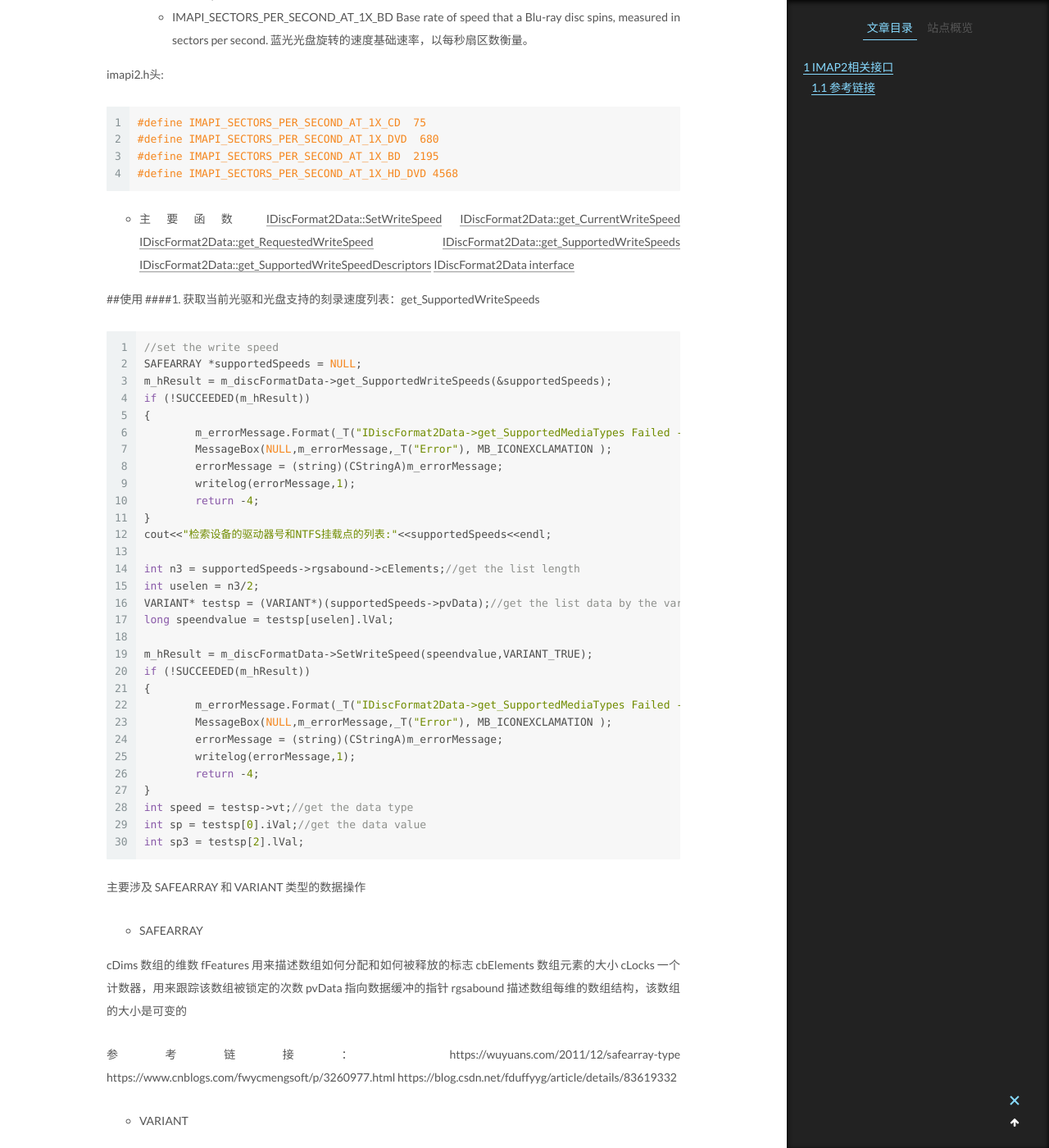
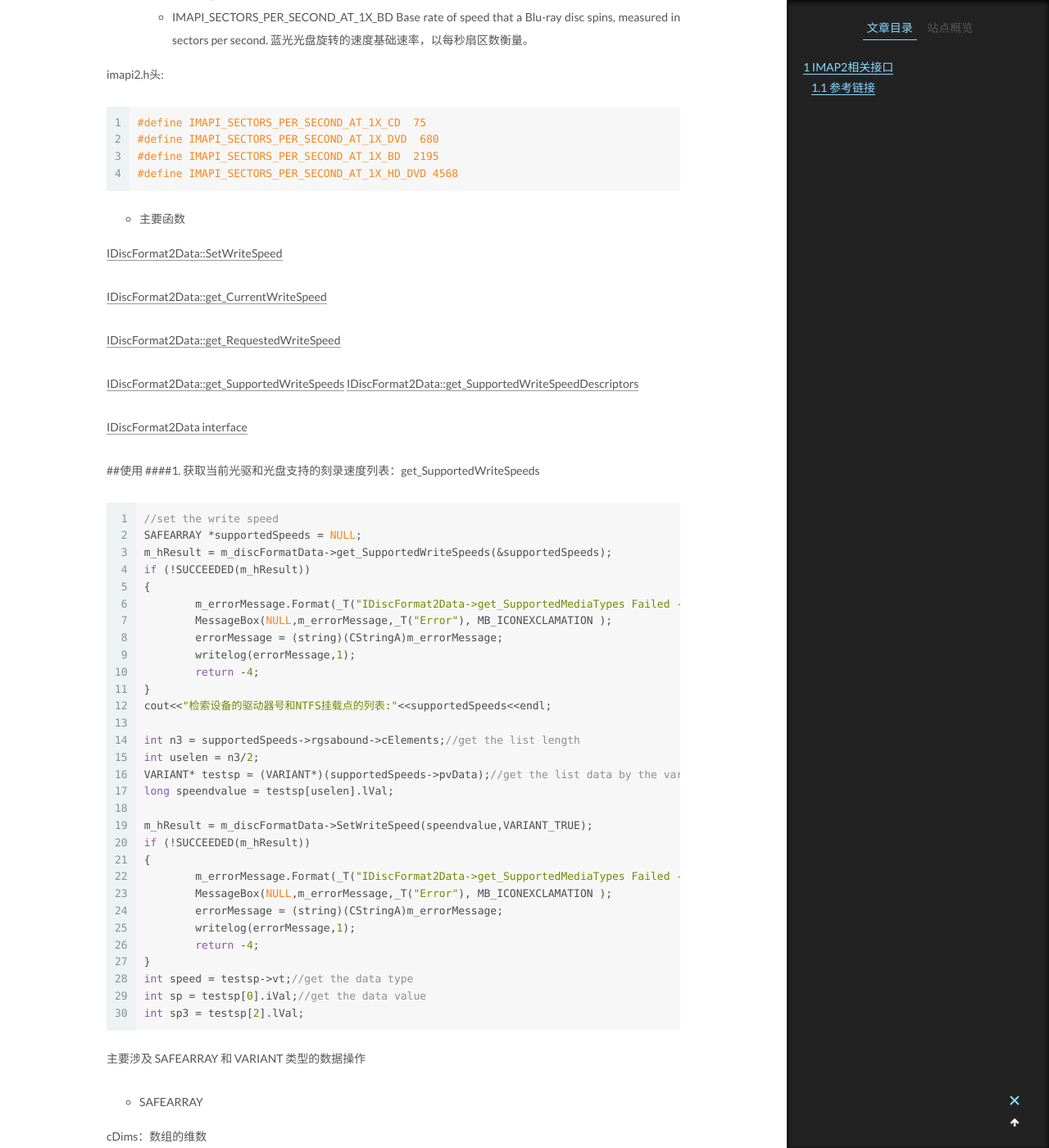
Before and after one commit to secreed/secreed.github.io, a Jekyll site: the page built from _posts/2019-07-11-工作-加固刻录程序：刻录速度.md, in a window 1280 px wide and 1400 px high, scrolled down 908 px. Shown: the whole window at 82% size. Built offline with Jekyll 4.4.1, drawn with Linux system fonts in a browser that asks for light colours; some of the changed text lies outside the part shown.

Commit message:
显示格式调整

````diff
--- a/_posts/2019-07-11-工作-加固刻录程序：刻录速度.md
+++ b/_posts/2019-07-11-工作-加固刻录程序：刻录速度.md
@@ -31,12 +31,17 @@ imapi2.h头:
 ```
 
 * 主要函数
-	[IDiscFormat2Data::SetWriteSpeed](IDiscFormat2Data::SetWriteSpeed)
-	[IDiscFormat2Data::get_CurrentWriteSpeed ](https://docs.microsoft.com/zh-cn/windows/win32/api/imapi2/nf-imapi2-idiscformat2data-get_currentwritespeed)
-	[IDiscFormat2Data::get_RequestedWriteSpeed](https://docs.microsoft.com/zh-cn/windows/win32/api/imapi2/nf-imapi2-idiscformat2data-get_requestedwritespeed)
-	[IDiscFormat2Data::get_SupportedWriteSpeeds](https://docs.microsoft.com/zh-cn/windows/win32/api/imapi2/nf-imapi2-idiscformat2data-get_supportedwritespeeds)
-	[IDiscFormat2Data::get_SupportedWriteSpeedDescriptors](https://docs.microsoft.com/zh-cn/windows/win32/api/imapi2/nf-imapi2-idiscformat2data-get_supportedwritespeeddescriptors)
-	[IDiscFormat2Data interface](https://docs.microsoft.com/zh-cn/windows/win32/api/imapi2/nn-imapi2-idiscformat2data)
+
+[IDiscFormat2Data::SetWriteSpeed](IDiscFormat2Data::SetWriteSpeed)
+
+[IDiscFormat2Data::get_CurrentWriteSpeed ](https://docs.microsoft.com/zh-cn/windows/win32/api/imapi2/nf-imapi2-idiscformat2data-get_currentwritespeed)
+
+[IDiscFormat2Data::get_RequestedWriteSpeed](https://docs.microsoft.com/zh-cn/windows/win32/api/imapi2/nf-imapi2-idiscformat2data-get_requestedwritespeed)
+
+[IDiscFormat2Data::get_SupportedWriteSpeeds](https://docs.microsoft.com/zh-cn/windows/win32/api/imapi2/nf-imapi2-idiscformat2data-get_supportedwritespeeds)
+[IDiscFormat2Data::get_SupportedWriteSpeedDescriptors](https://docs.microsoft.com/zh-cn/windows/win32/api/imapi2/nf-imapi2-idiscformat2data-get_supportedwritespeeddescriptors)
+
+[IDiscFormat2Data interface](https://docs.microsoft.com/zh-cn/windows/win32/api/imapi2/nn-imapi2-idiscformat2data)
 
 ##使用
 ####1. 获取当前光驱和光盘支持的刻录速度列表：get_SupportedWriteSpeeds
@@ -75,25 +80,40 @@ int sp3 = testsp[2].lVal;
 ```
 
 主要涉及 SAFEARRAY 和 VARIANT 类型的数据操作
+
 * SAFEARRAY
 
-cDims	数组的维数
-fFeatures	用来描述数组如何分配和如何被释放的标志
-cbElements	数组元素的大小
-cLocks	一个计数器，用来跟踪该数组被锁定的次数
-pvData	指向数据缓冲的指针
-rgsabound	描述数组每维的数组结构，该数组的大小是可变的
+cDims：数组的维数
+
+fFeatures：用来描述数组如何分配和如何被释放的标志
+
+cbElements：数组元素的大小
+
+cLocks:一个计数器，用来跟踪该数组被锁定的次数
+
+pvData:指向数据缓冲的指针
+
+rgsabound:描述数组每维的数组结构，该数组的大小是可变的
+
 
 参考链接：
+
 https://wuyuans.com/2011/12/safearray-type
+
 https://www.cnblogs.com/fwycmengsoft/p/3260977.html
+
 https://blog.csdn.net/fduffyyg/article/details/83619332
+
 * VARIANT
 
 参考链接
+
 https://blog.csdn.net/yousss/article/details/79555821
+
 https://docs.microsoft.com/zh-cn/office/vba/Language/Reference/User-Interface-Help/variant-data-type
+
 https://blog.csdn.net/left_la/article/details/9332749
+
 ####2、 设置速度
 
 `m_hResult = m_discFormatData->SetWriteSpeed(speendvalue,VARIANT_TRUE);`
````
